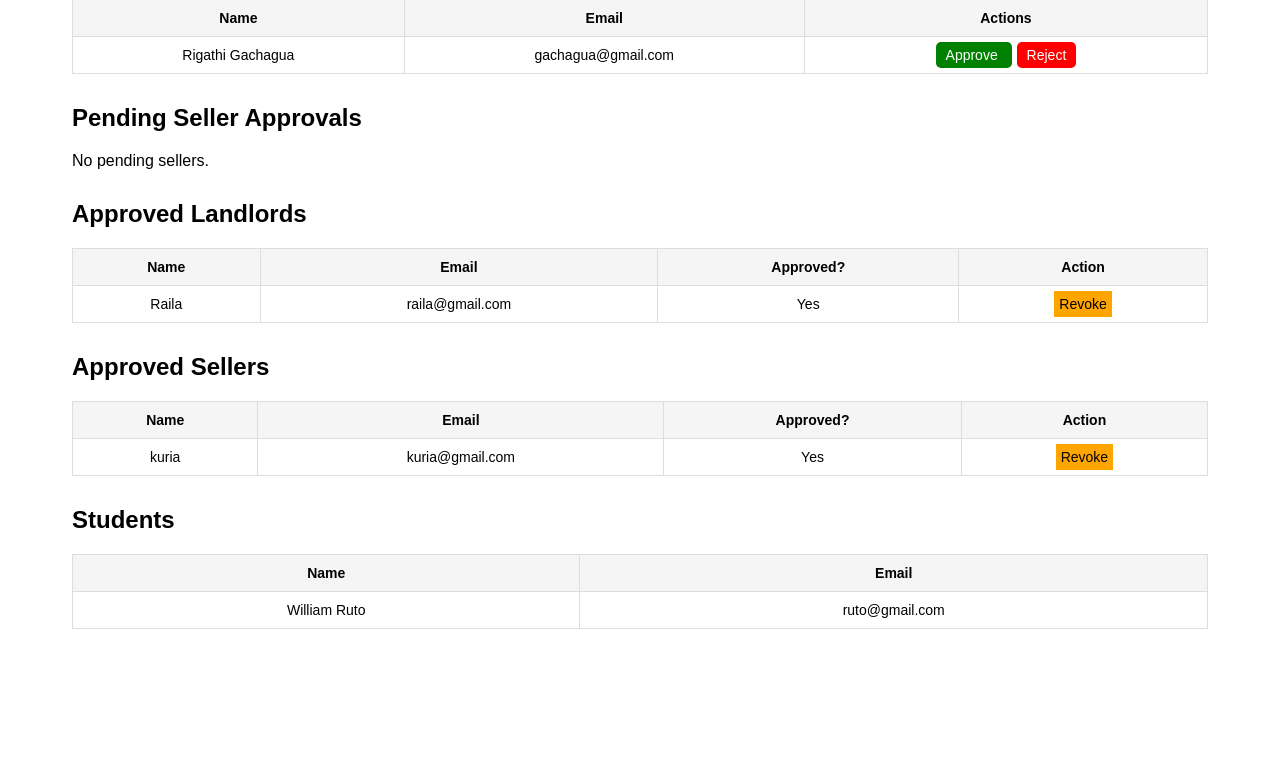
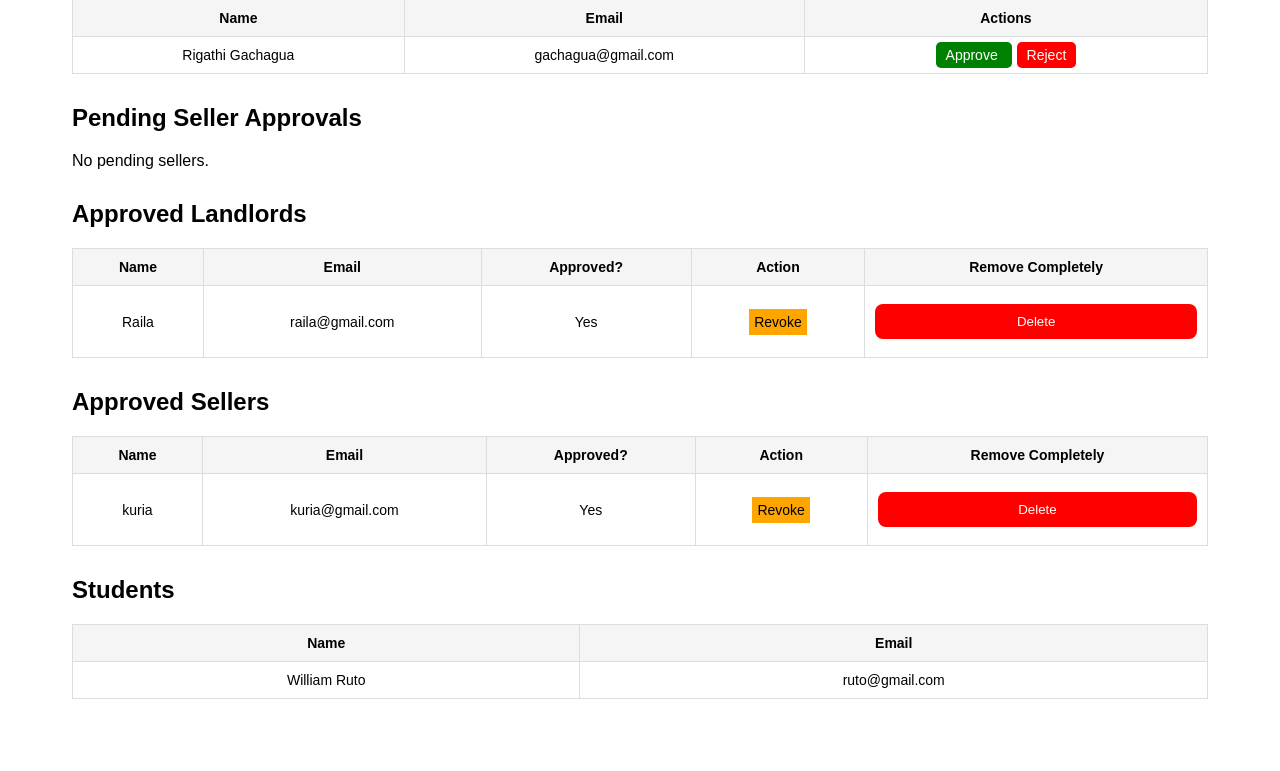
Before and after one commit to Mukungiisaac/Sakeja, a Flask app: page /admin/dashboard in a window 1280 px wide. Shown: the part 279-1050 px from the top of the page. Before the commit the page ends 908 px from the top, so only its background shows below. Run offline with Flask 3, Linux system fonts and the light colour scheme; a user stored in the database is signed in; data comes from the database, SQL or seed files in the repository; both versions use the stored data as it was after the commit.

Commit message:
Added delete functionality for landlords and sellers and their posts

```diff
--- a/app.py
+++ b/app.py
@@ -414,6 +414,29 @@ def revoke_user(user_id):
 
     return redirect(url_for('admin_dashboard'))
 
+@app.route('/delete_user/<int:user_id>', methods=['POST'])
+@login_required
+def delete_user(user_id):
+    if current_user.role != 'admin':
+        flash("Access denied.")
+        return redirect(url_for('dashboard'))
+
+    user = User.query.get_or_404(user_id)
+
+    # If user is seller, delete their items too
+    if user.role == 'seller':
+        Item.query.filter_by(seller_id=user.id).delete()
+
+    # If user is landlord, delete their houses too
+    if user.role == 'landlord':
+        House.query.filter_by(landlord_id=user.id).delete()
+
+    db.session.delete(user)
+    db.session.commit()
+
+    flash(f"User {user.name} and their data have been deleted.")
+    return redirect(url_for('admin_dashboard'))
+
 
 # -------------------------------
 # Run Server
--- a/templates/admin_dashboard.html
+++ b/templates/admin_dashboard.html
@@ -87,6 +87,7 @@
           <th>Email</th>
           <th>Approved?</th>
           <th>Action</th>
+          <th>Remove Completely</th>
         </tr>
       </thead>
       <tbody>
@@ -100,6 +101,13 @@
                  onclick="return confirm('Are you sure you want to revoke this landlord?');"
                  style="background-color: orange; padding: 5px; color: black; text-decoration: none;">Revoke</a>
             </td>
+        <td>
+                <form method="POST" action="{{ url_for('delete_user', user_id=landlord.id) }}">
+                    <button style="background-color: red;" class="delete">Delete</button>
+                </form>
+            </td>
+
+
           </tr>
         {% endfor %}
       </tbody>
@@ -120,6 +128,7 @@
           <th>Email</th>
           <th>Approved?</th>
           <th>Action</th>
+          <th>Remove Completely</th>
         </tr>
       </thead>
       <tbody>
@@ -133,6 +142,11 @@
                  onclick="return confirm('Are you sure you want to revoke this seller?');"
                  style="background-color: orange; text-decoration: none; color: black; padding: 5px;">Revoke</a>
             </td>
+            <td>
+                <form method="POST" action="{{ url_for('delete_user', user_id=seller.id) }}">
+                    <button style="background-color: red;" class="delete">Delete</button>
+                </form>
+
           </tr>
         {% endfor %}
       </tbody>
```
Also changed, not shown: instance/sakeja.db.
